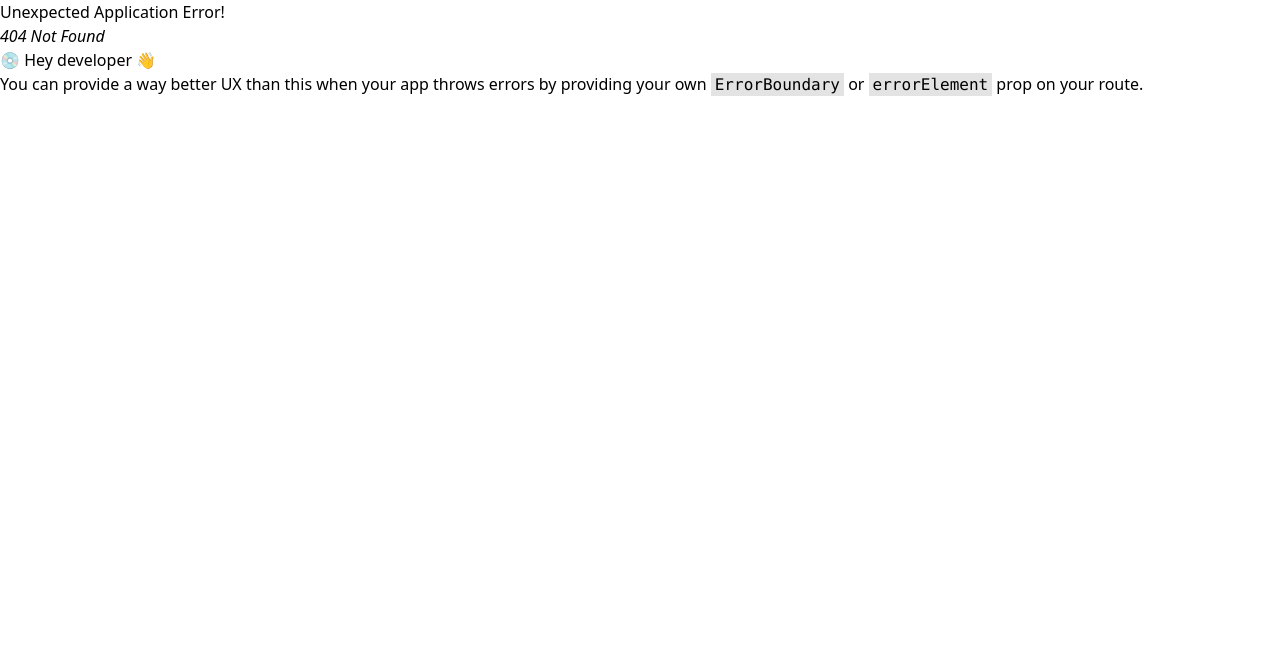
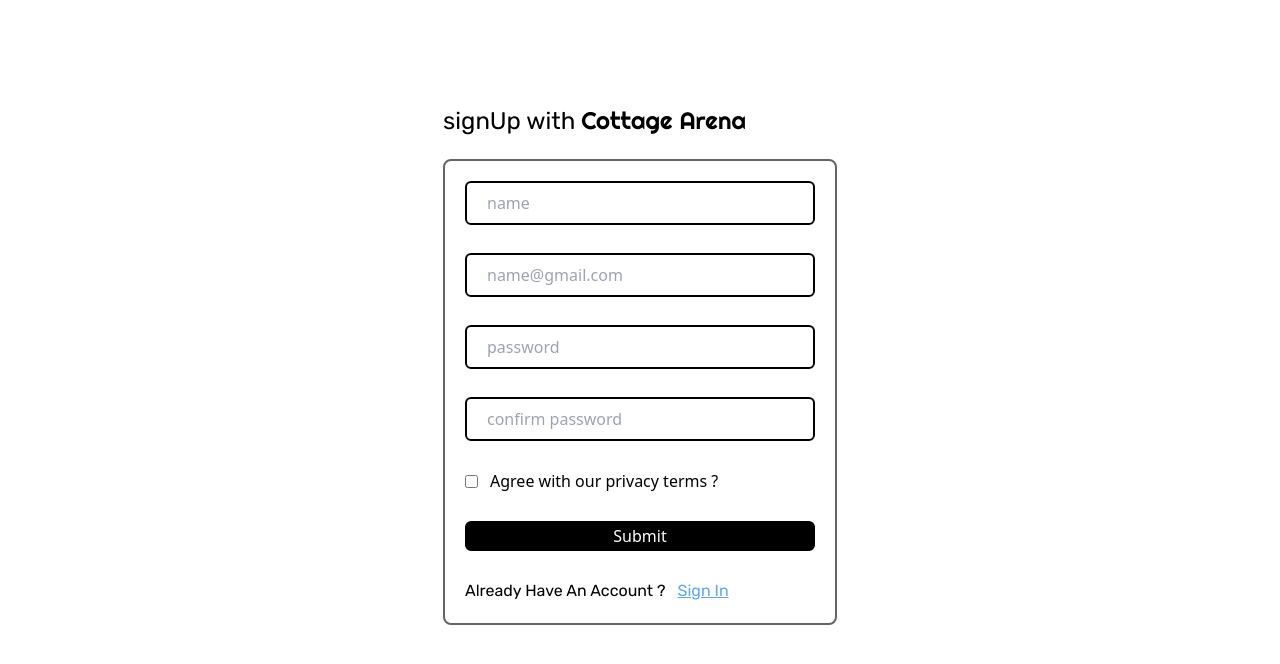
Before and after one commit to osmanratib/Book_Cottage, a React (Vite) app: page /signUp in a window 1280 px wide. Before the commit this address had no page. Shown: the top 664 px of the page. Built offline with nearby package versions, Linux system fonts and the light colour scheme.

Commit message:
setup basic setup of signup page

```diff
--- a/src/Firebase/Firebase.js
+++ b/src/Firebase/Firebase.js
@@ -1,7 +1,5 @@
-
-import { getAuth } from "firebase/auth";
+import { getAuth } from "firebase/auth"
 import { initializeApp } from "firebase/app";
-
 const firebaseConfig = {
  apiKey: "AIzaSyDXDOB6ro8_whtnvbRRqkSbBlCNCLqZyyI",
  authDomain: "bookcottage-fdd6e.firebaseapp.com",
@@ -10,7 +8,5 @@
  messagingSenderId: "164484841928",
  appId: "1:164484841928:web:5b9e71ef111b3862cf80fd"
 };
-
 const app = initializeApp(firebaseConfig);
-
 export const auth = getAuth(app);
--- /dev/null
+++ b/src/Pages/SignUp/SignUp.jsx
@@ -0,0 +1,44 @@
+import React from 'react';
+import { Link } from 'react-router-dom';
+
+const SignUp = () => {
+ return (
+  <div className='grid justify-center items-center mt-[8%] ' >
+
+   <h1 className='text-[24px] font-Rubik mb-5 '>signUp with <span className='text-[24px] font-right'>Cottage Arena</span> </h1>
+
+
+   <form className='space-y-7 border-2 rounded-lg  border-[#0000009a] p-5 ' >
+    <div className="name">
+     <input className='w-[350px] h-[20px] p-5 border-2 border-black outline-none rounded-md' type="text" name='name' placeholder='name' required />
+    </div>
+    <div className="email">
+     <input className='w-[350px] h-[20px] p-5 border-2 border-black  outline-none rounded-md' type="email" name='email' placeholder='name@gmail.com' required />
+    </div>
+    <div className="password">
+     <input className='w-[350px] h-[20px] p-5 border-2 border-black outline-none rounded-md' type="password" name='password' placeholder='password' required />
+    </div>
+    <div className="confirmPassword">
+     <input className='w-[350px] h-[20px] p-5 border-2 border-black outline-none rounded-md' type="password" name='confirmPassword' placeholder='confirm password' required />
+    </div>
+    <div className="agreement flex items-center gap-3">
+     <input type="checkbox" name="checkbox" required />
+     <h1><a href="#">Agree with our privacy terms ?</a> </h1>
+    </div>
+    <div className="submit ">
+     <input className='w-[350px] h-[30px] border-2 cursor-pointer  bg-black
+     hover:bg-[#000000c4] duration-100 delay-753  text-white border-black outline-none rounded-md' type="submit" placeholder='submit' />
+    </div>
+
+    <div className='flex items-center gap-3 font-Rubik capitalize' >
+     <h1>already have an account ? </h1>
+     <Link to={'/signIn'} className='underline text-blue-400' >sign in</Link>
+    </div>
+
+   </form>
+
+  </div>
+ );
+};
+
+export default SignUp;
--- a/src/main.jsx
+++ b/src/main.jsx
@@ -10,6 +10,7 @@
 import Home from './Pages/Home/Home';
 import Cottage from './Pages/Cottage/Cottage';
 import SignIn from './Pages/SignIn/SignIn';
+import SignUp from './Pages/SignUp/SignUp';
 
 const router = createBrowserRouter([
   {
@@ -34,6 +35,10 @@
   {
     path: '/signIn',
     element: <SignIn />
+  } ,
+  {
+    path:'/signUp' ,
+    element : <SignUp/>
   }
 ]);
 
```
